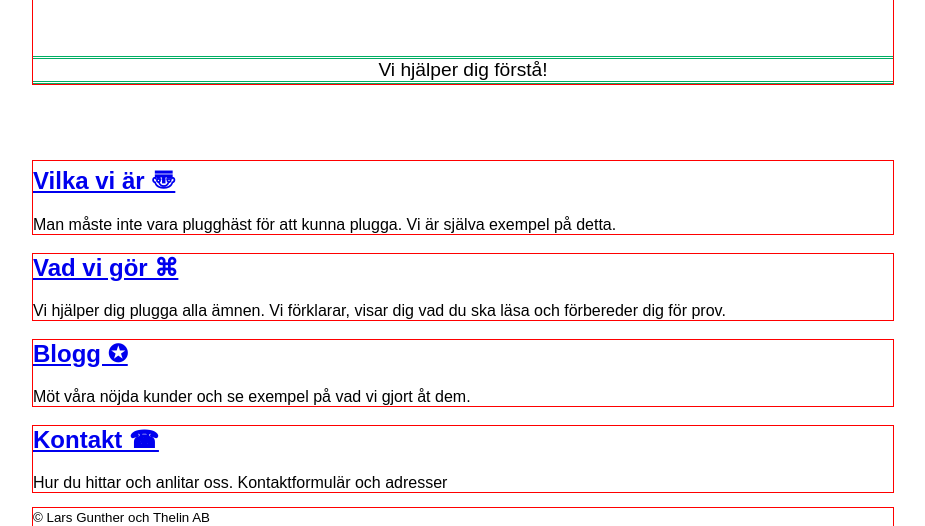
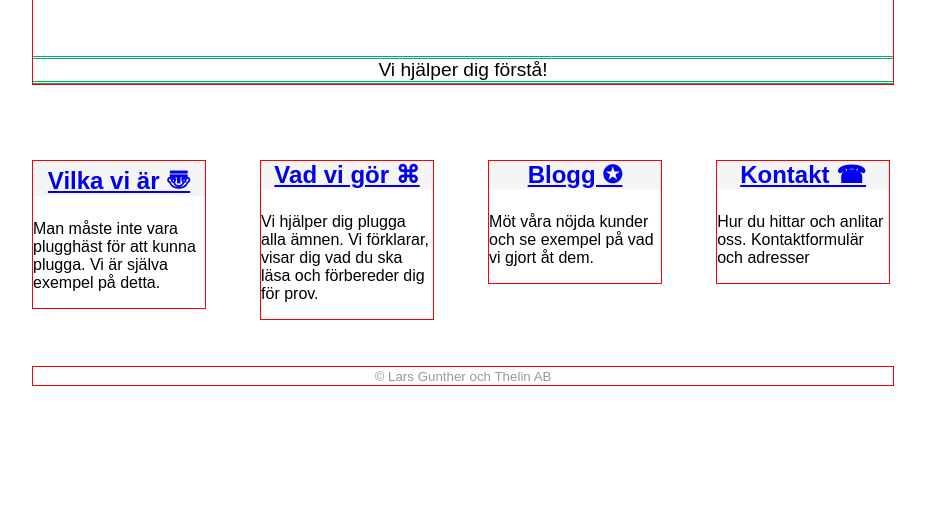
Before and after one commit to Mols420/Lax-hjalpen, a plain HTML site: page index.html in a window 1280 px wide. Shown: the part 390-916 px from the top of the page, without its empty margins (177-1102 px from the left). After the commit the page ends 800 px from the top, so only its background shows below. Drawn offline with Linux system fonts and the light colour scheme.

Commit message:
Styling section och footer

```diff
--- a/laxhjalpen.css
+++ b/laxhjalpen.css
@@ -26,3 +26,27 @@ header {
 	border-bottom: 3px double #00AF64;
 	margin: 4em 0;						/*Avståndet emellan Vi hjälper... till Vilka vi är..*/
 }
+
+.startpage > section {
+	display: inline-block;
+	width: 20%;
+	margin-right: 6%;
+	Vertical-align: top;				/*Ovanlinjer för alla sectioner är rak*/
+}
+
+.startpage >section:Last-of-type {
+	margin-right: 0;					/*fjärde section får högermarginal 0 för att få plats samma rad*/
+}
+
+.startpage > section > h2 {
+	margin: 0 0 1em;					/*står i ordningen ovankant vänsterkant högerkant*/
+	background-color: #F5F5F5;
+	text-align: center;
+}
+
+footer {
+	display: block;
+	margin-top: 3em;
+	text-align: center;
+	color: #999;
+}
```
